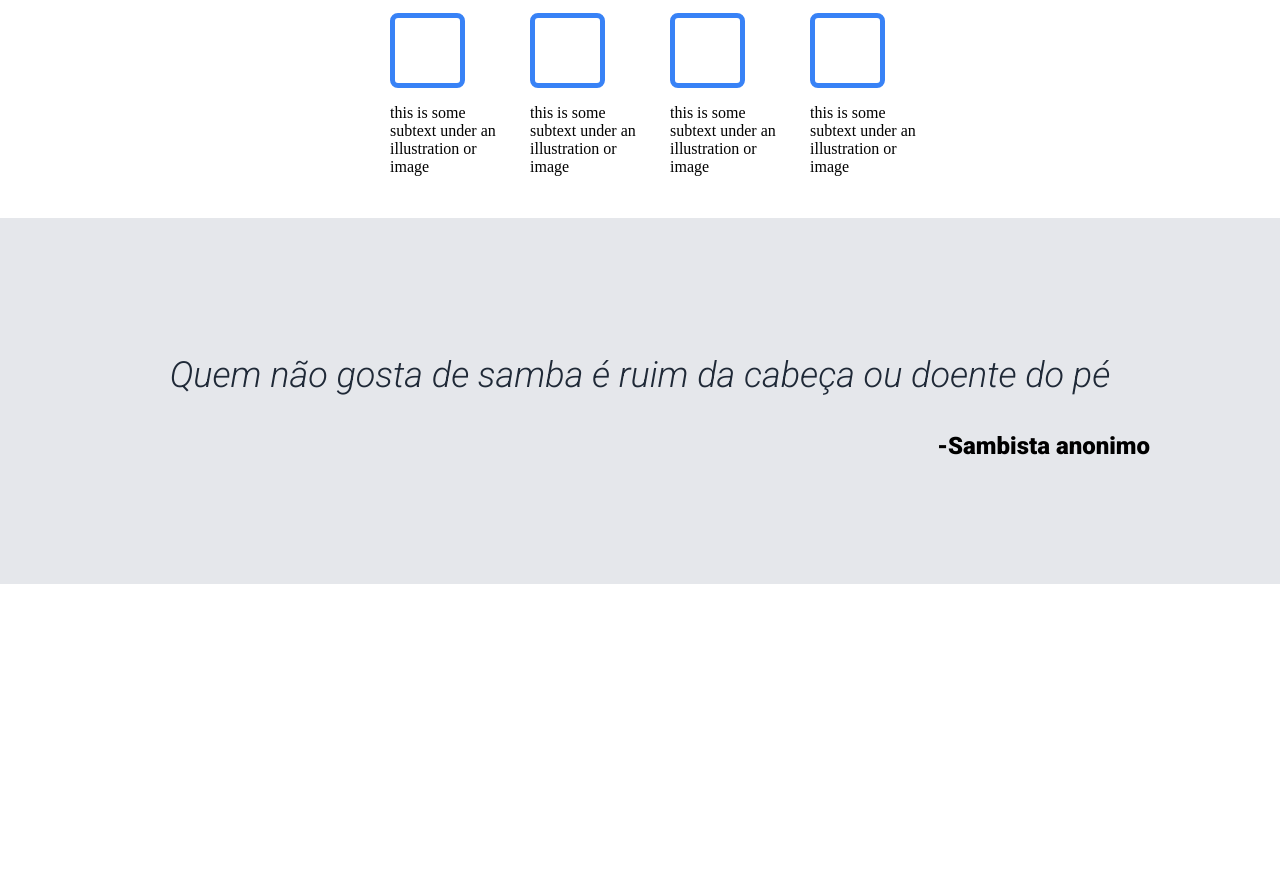
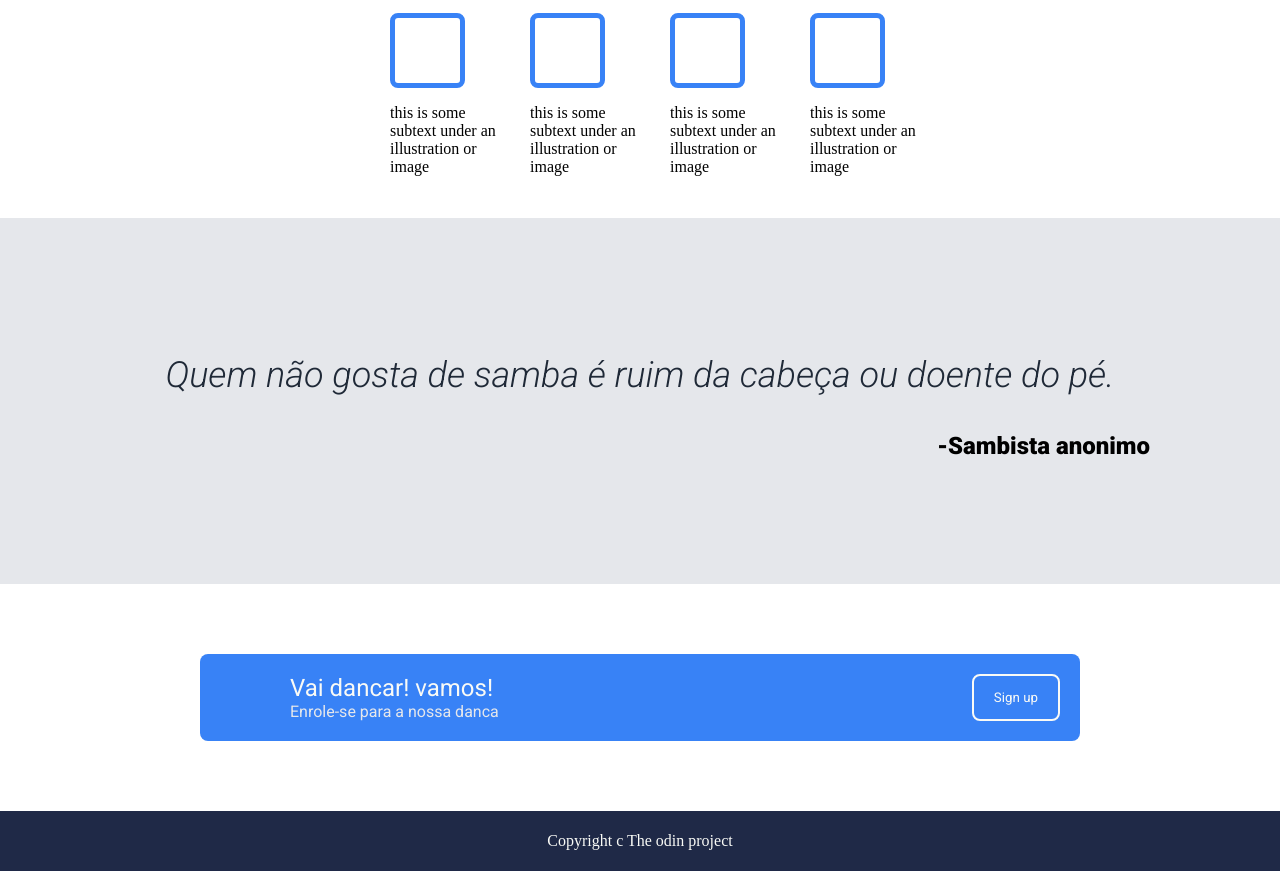
Before and after one commit to rlndgg/odinlandingpage, a plain HTML site: page index.html in a window 1280 px wide. Shown: the part 515-1386 px from the top of the page. Before the commit the page ends 1099 px from the top, so only its background shows below. Drawn offline with Linux system fonts and the light colour scheme.

Commit message:
last update, finished rubric per the odin template

```diff
--- a/css/styles.css
+++ b/css/styles.css
@@ -146,3 +146,48 @@ li > p {
     font-weight: bold;
     font-size: 24px;
 }
+
+.bluebox{
+    flex: auto;
+    display: flex;
+    margin: 70px 200px;
+    background-color: #3882F6;
+    border-radius: 8px;
+    padding: 20px;
+
+}
+
+.leftblue{
+    display: flex;
+    flex: 1;
+    flex-direction: column;
+    justify-items: center;
+    padding-left: 70px;
+}
+.bluetop{
+    font-family: 'Roboto', sans-serif;
+    color: #F9FAF6;
+    font-size: 24px;
+    margin: 0;
+
+}
+
+.bluebottom{
+    font-family: 'Roboto', sans-serif;
+    color: #E5E7EB;
+    margin: 0;
+}
+
+.lastbutton{
+    border: 2px solid;
+    border-color: #F9FAF6;
+}
+
+.last-container{
+    background-color: #1F2947;
+    padding-top: 5px;
+    padding-bottom: 5px;
+
+    color: #F9FAF6;
+
+}
--- a/index.html
+++ b/index.html
@@ -60,15 +60,25 @@
 
         <div>
             <div class="quotesection">
-                <p class="quote"><em>Quem não gosta de samba é ruim da cabeça ou doente do pé</em></p>
+                <p class="quote"><em>Quem não gosta de samba é ruim da cabeça ou doente do pé.</em></p>
                 <p class="quotesig">-Sambista anonimo</p>
             </div>
         </div>
 
-        <div>
-
+        <div style="display: flex;">
+            <div class="bluebox">
+                <div class="leftblue">
+                    <p class="bluetop">Vai dancar! vamos!</p>
+                    <p class="bluebottom">Enrole-se para a nossa danca</p>
+                </div>
+                <button class="lastbutton">Sign up</button>
+            </div>
         </div>
 
+
+        <div class="last-container">
+            <p style="text-align: center;">Copyright c The odin project</p>
+        </div>
     </body>
 
 </html>
```
